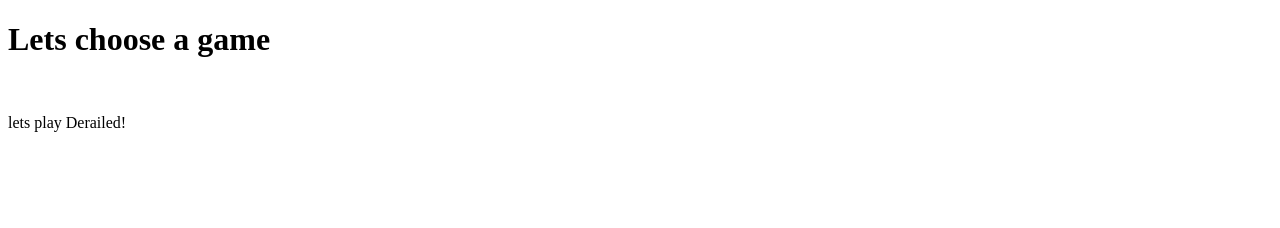
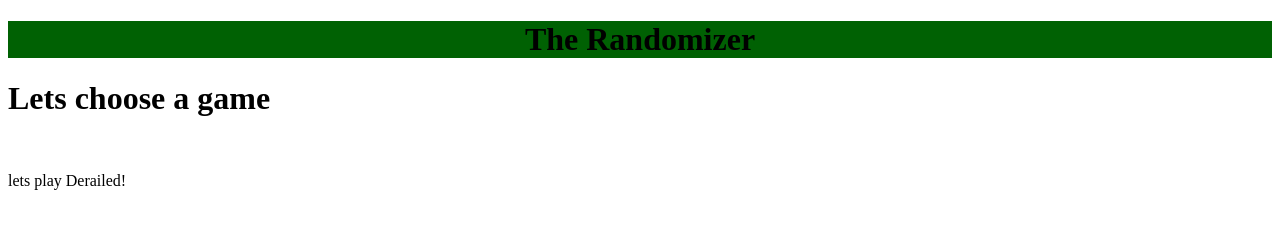
Before and after one commit to Austin-Marlatt/Randomizer-WIP, a plain HTML site: page index.html in a window 1280 px wide. Drawn offline with Linux system fonts and the light colour scheme.

Commit message:
added style.css

```diff
--- /dev/null
+++ b/assets/style.css
@@ -0,0 +1,4 @@
+ header h1 {
+   background-color: rgb(0, 97, 3);
+   text-align: center;
+}
--- a/index.html
+++ b/index.html
@@ -4,10 +4,15 @@
     <meta charset="UTF-8">
     <meta name="viewport" content="width=device-width, initial-scale=1.0">
     <meta http-equiv="X-UA-Compatible" content="ie=edge">
+    <link rel="stylesheet" href="./assets/style.css"/>
     <title>Randomizer</title>
   </head>
 
   <body>
+
+    <header>
+        <h1>The Randomizer</h1>
+    </header>
 
     <main>
         <h1>Lets choose a game</h1>
```
